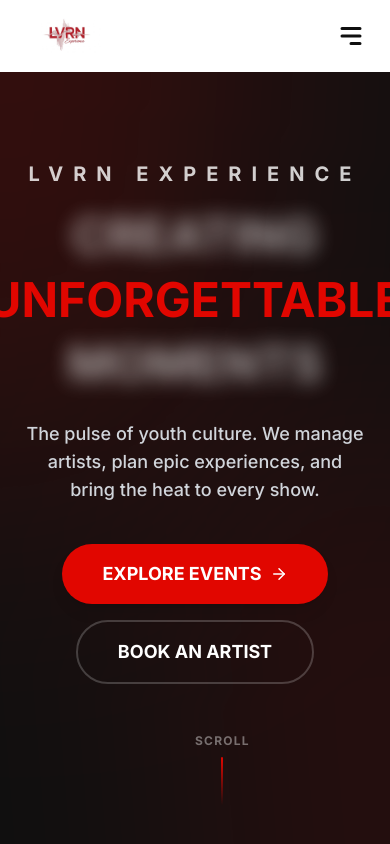
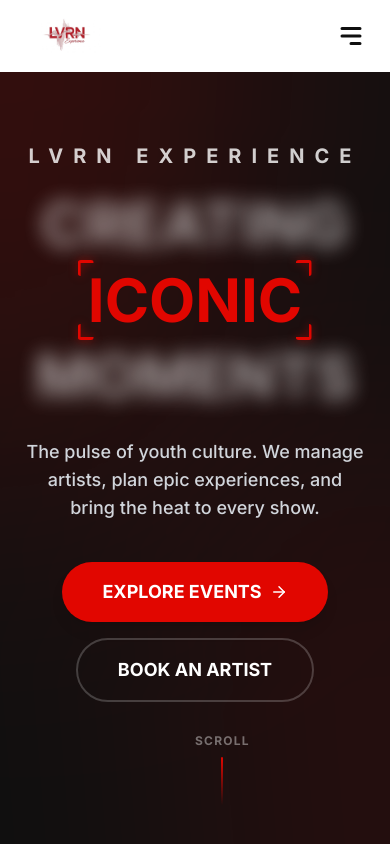
Before and after one commit to Indrajit128/LVRN-Experience, a React (Vite) app in the folder lvrn-experience/: page / in a window 390 px wide. Shown: the top 844 px of the page. Built offline with nearby package versions, Linux system fonts and the light colour scheme.

Commit message:
Fix mobile navbar, reduce text size, and update event image

```diff
--- a/lvrn-experience/src/components/Hero.jsx
+++ b/lvrn-experience/src/components/Hero.jsx
@@ -46,7 +46,7 @@
                     </div>
                     <div className="mb-8 flex justify-center">
                         <TrueFocus
-                            sentence="CREATING UNFORGETTABLE MOMENTS"
+                            sentence="CREATING ICONIC MOMENTS"
                             manualMode={false}
                             blurAmount={10}
                             borderColor="#E10600"
--- a/lvrn-experience/src/components/TrueFocus.jsx
+++ b/lvrn-experience/src/components/TrueFocus.jsx
@@ -65,7 +65,7 @@
                     <span
                         key={index}
                         ref={(el) => (wordRefs.current[index] = el)}
-                        className="relative text-5xl md:text-8xl font-black cursor-pointer"
+                        className={`relative text-6xl md:text-9xl font-black cursor-pointer`}
                         style={{
                             filter: isActive ? "blur(0px)" : `blur(${blurAmount}px)`,
                             opacity: isActive ? 1 : 0.6,
```
Also changed, not shown: 1 other file (tests, documents, lock files or other folders).
